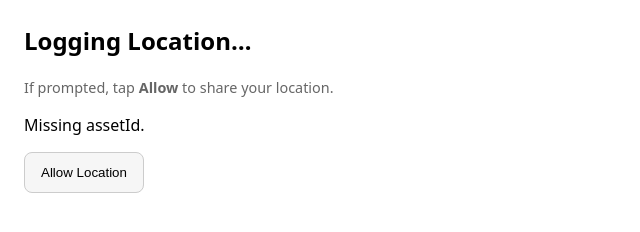
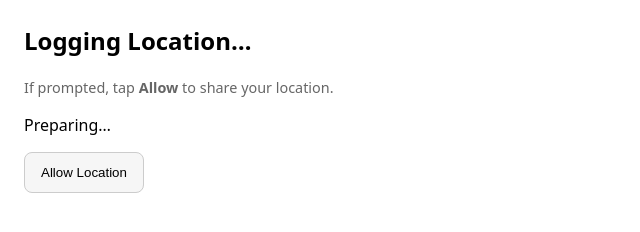
Before and after one commit to sturdevantdj-beep/CATRACscan, a website: page index.html in a window 1280 px wide. Shown: the full height of the page, 0-640 px from the left. Drawn offline with Linux system fonts and the light colour scheme.

Commit message:
Update index.html

```diff
--- a/index.html
+++ b/index.html
@@ -22,9 +22,9 @@
 
   <script>
     const params    = new URLSearchParams(location.search);
-    const barcode   = params.get('catracBarcode') || params.get('b') || '';
-    const assetName = params.get('assetName') || '';
-    const assetId   = params.get('assetId') || '';     // ✅ now grab assetId
+    //const barcode   = params.get('catracBarcode') || params.get('b') || '';
+    //const assetName = params.get('assetName') || '';
+    const assetId   = params.get('a') || '';     // ✅ now grab assetId
     const formBase  = 'https://form.jotform.com/252387737300054'; // <-- your form ID
 
     const statusEl = document.getElementById('status');
@@ -44,7 +44,7 @@
     }
 
     function getGPS() {
-      if (!assetId) {
+      if (!a) {
         statusEl.textContent = 'Missing assetId.';
         return;
       }
```
